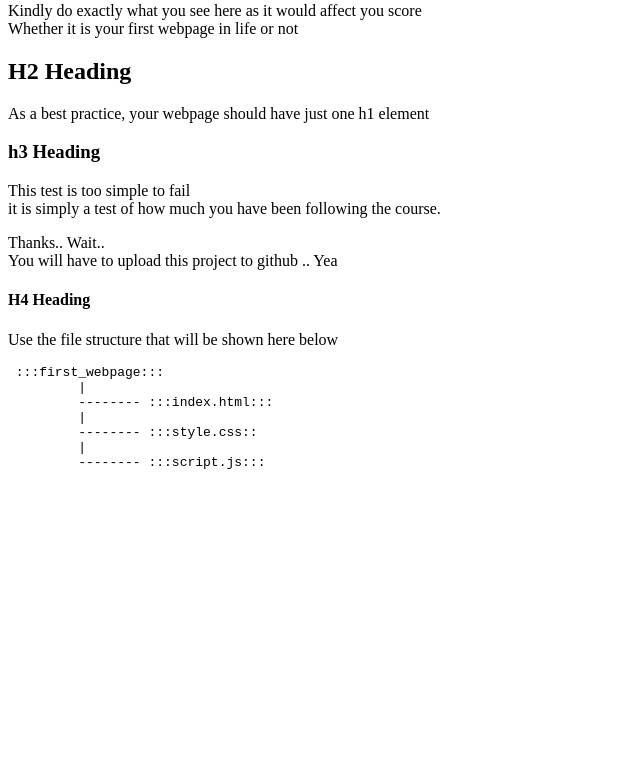
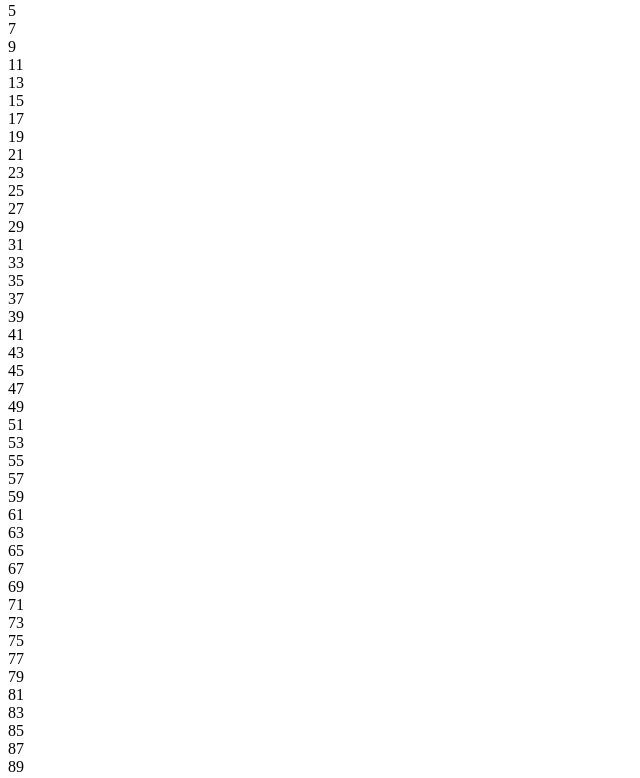
Before and after one commit to Coded-man/yusufadegbite, a plain HTML site: page index.html in a window 1280 px wide. Shown: the part 78-856 px from the top of the page, without its empty margins (0-640 px from the left). Before the commit the page ends 800 px from the top, so only its background shows below. Drawn offline with Linux system fonts and the light colour scheme.

Commit message:
Javascript task

```diff
--- a/index.html
+++ b/index.html
@@ -1,30 +1,14 @@
-<!doctype html>
+<!DOCTYPE html>
 <html>
     <head>
-            <title> first webpage </title>
-            <link rel="stylesheet" href="style.css">
+        <script type="text/javascript" src="script.js" ></script>
+
     </head>
     <body>
-            <main>
-                <h1> First Web Page</h1>
-                    <P> Kindly do exactly what you see here as it would affect you score <br> Whether it is your first webpage in life or not</P>
-                <h2> H2 Heading</h2>
-                    <p> As a best practice, your webpage should have just one h1 element</p>
-                <h3> h3 Heading</h3>
-                    <p> This test is too simple to fail <br> it is simply a test of how much you have been following the course. </p>
-                    <p> Thanks.. Wait.. <br> You will have to upload this project to github .. Yea </p>
-                <h4> H4 Heading</h4>
-                    <p> Use the file structure that will be shown here below </p>
-            </main>
-                <pre> :::first_webpage:::
-         |
-         -------- :::index.html:::
-         |
-         -------- :::style.css::
-         |
-         -------- :::script.js:::
-                </pre>
+
+
 
     </body>
 
+
 </html>
--- a/script.js
+++ b/script.js
@@ -1,3 +1,8 @@
-<script type="text/javascript">
+var name = "Yusuf Adegbite";
+var courses = ["HTML", "CSS", "JavaScript", "Java", "Coding"];
+document.write(name + "<br>" + courses + "<br>");
 
-</script>
+for (i=1;i<=200;i++) {
+if (i %2 !== 0) {
+    document.write(i + "<br>");
+}}
```
Lines whose indentation alone changed are shown as unchanged.
